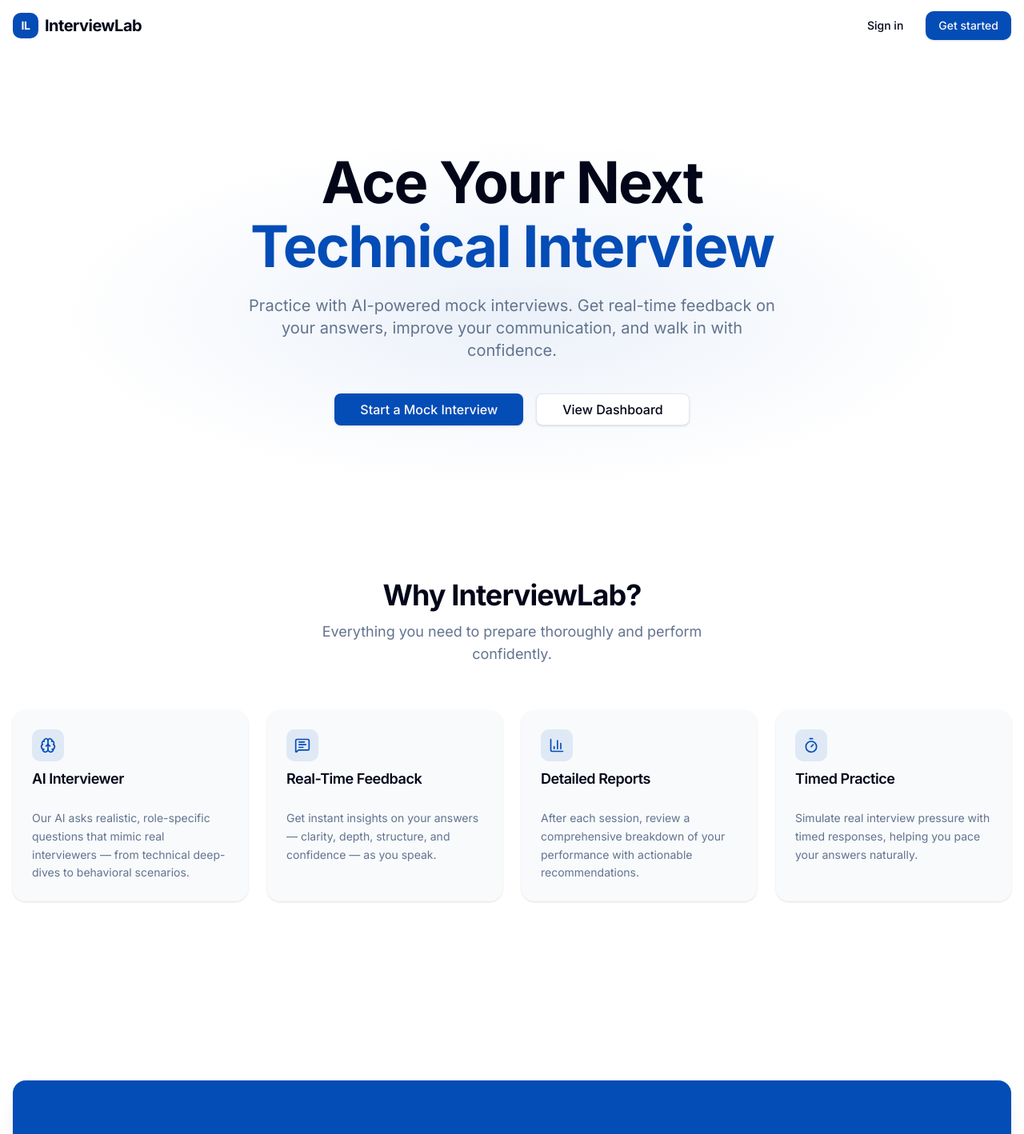
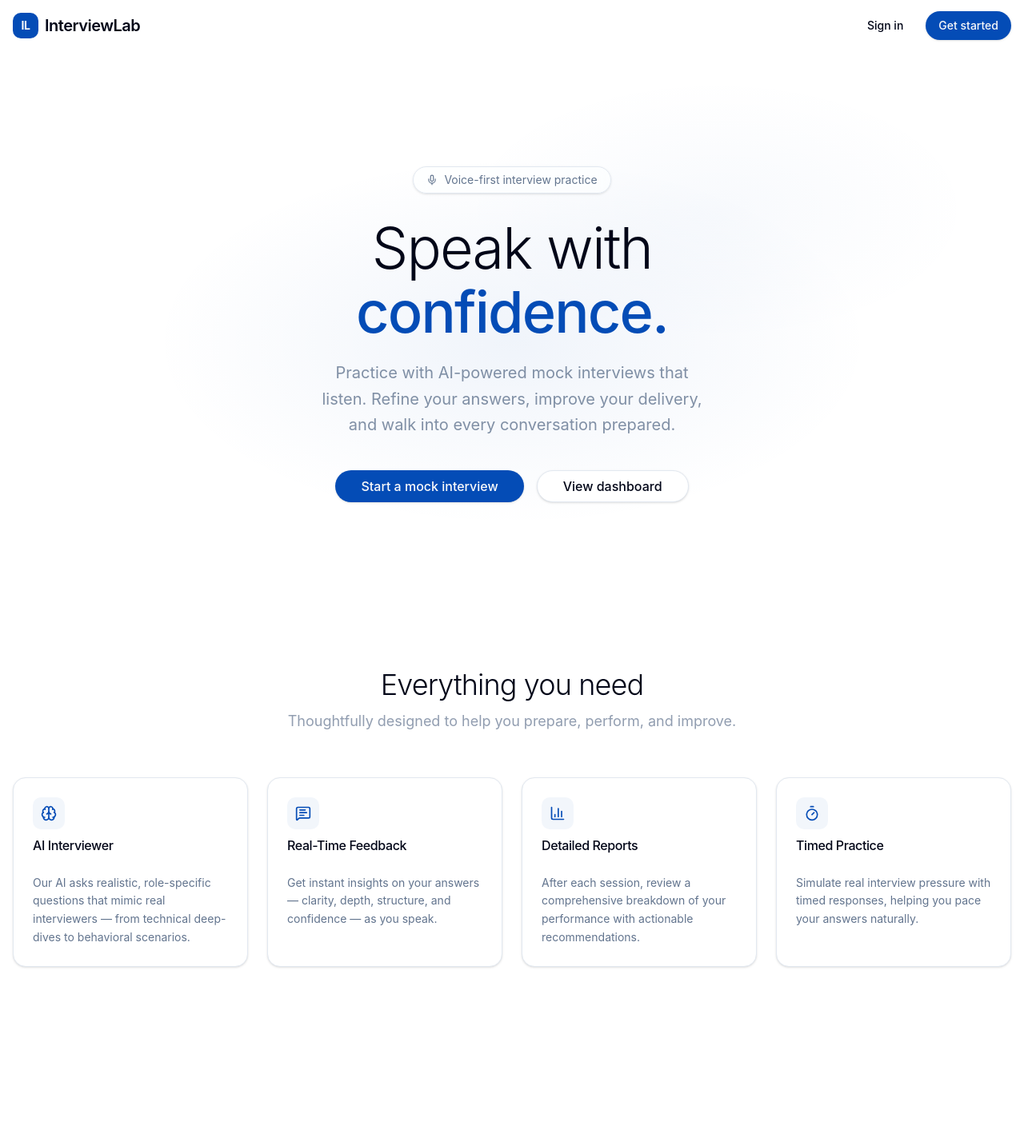
Before and after one commit to Izzy678/interviewlab, a React (Vite) app: page / in a window 1280 px wide. Shown: the top 1418 px of the page at 80% size. Built offline with nearby package versions, Linux system fonts and the light colour scheme.

Commit message:
conductor-sync-2026-08-07--04-36-42

```diff
--- a/index.html
+++ b/index.html
@@ -2,13 +2,13 @@
 <html lang="en">
   <head>
     <meta charset="UTF-8" />
-    <link rel="icon" type="image/svg+xml" href="/nativelyai.svg" />
     <meta name="viewport" content="width=device-width, initial-scale=1.0" />
-    <title>InterviewLab — Ace Your Technical Interview</title>
-    <meta name="description" content="Practice with AI-powered mock interviews. Get real-time feedback and improve your interview skills." />
+    <meta name="theme-color" content="#f6f7f7" />
+    <title>InterviewLab — Practice the interview before it matters</title>
+    <meta name="description" content="Enter a private interview studio, speak naturally, and practice the role before it matters." />
     <link rel="preconnect" href="https://fonts.googleapis.com" />
     <link rel="preconnect" href="https://fonts.gstatic.com" crossorigin />
-    <link href="https://fonts.googleapis.com/css2?family=Inter:ital,opsz,wght@0,14..32,400..800;1,14..32,400..800&display=swap" rel="stylesheet" />
+    <link href="https://fonts.googleapis.com/css2?family=DM+Sans:wght@400;500;600;700&family=Newsreader:opsz,wght@6..72,400;6..72,500;6..72,600&display=swap" rel="stylesheet" />
   </head>
   <body>
     <div id="root"></div>
--- a/src/App.tsx
+++ b/src/App.tsx
@@ -7,6 +7,7 @@ import SignIn from "@/pages/SignIn";
 import SignUp from "@/pages/SignUp";
 import Dashboard from "@/pages/Dashboard";
 import InterviewSetup from "@/pages/InterviewSetup";
+import PreparingRoom from "@/pages/PreparingRoom";
 import InterviewSession from "@/pages/InterviewSession";
 import InterviewReport from "@/pages/InterviewReport";
 import InterviewPlan from "@/pages/InterviewPlan";
@@ -26,6 +27,7 @@ export default function App() {
             <Route element={<AppLayout />}>
               <Route path="/dashboard" element={<Dashboard />} />
               <Route path="/setup" element={<InterviewSetup />} />
+              <Route path="/preparing" element={<PreparingRoom />} />
               <Route path="/plan" element={<InterviewPlan />} />
               <Route path="/report/:id" element={<InterviewReport />} />
             </Route>
--- a/src/components/landing/FeaturesSection.tsx
+++ b/src/components/landing/FeaturesSection.tsx
@@ -7,9 +7,9 @@ import {
 import {
   Card,
   CardContent,
+  CardDescription,
   CardHeader,
   CardTitle,
-  CardDescription,
 } from "@/components/ui/card";
 
 const features = [
@@ -43,25 +43,27 @@ export function FeaturesSection() {
   return (
     <section className="py-20 md:py-28">
       <div className="container mx-auto px-4">
-        <div className="text-center mb-14">
-          <h2 className="text-3xl font-bold tracking-tight sm:text-4xl">
-            Why InterviewLab?
+        <div className="mb-14 text-center">
+          <h2 className="text-3xl font-light tracking-tight sm:text-4xl">
+            Everything you need
           </h2>
-          <p className="mt-3 text-muted-foreground text-lg max-w-xl mx-auto">
-            Everything you need to prepare thoroughly and perform confidently.
+          <p className="mx-auto mt-3 max-w-xl text-lg text-muted-foreground/70">
+            Thoughtfully designed to help you prepare, perform, and improve.
           </p>
         </div>
         <div className="grid gap-6 sm:grid-cols-2 lg:grid-cols-4">
           {features.map((feature) => (
             <Card
               key={feature.title}
-              className="border-0 bg-muted/50 shadow-sm hover:shadow-md transition-shadow"
+              className="border bg-card shadow-sm transition-all duration-200 hover:shadow-md"
             >
               <CardHeader>
-                <div className="w-10 h-10 rounded-lg bg-primary/10 flex items-center justify-center mb-2">
+                <div className="mb-2 flex h-10 w-10 items-center justify-center rounded-lg bg-primary/5">
                   <feature.icon className="h-5 w-5 text-primary" />
                 </div>
-                <CardTitle className="text-lg">{feature.title}</CardTitle>
+                <CardTitle className="text-base font-medium">
+                  {feature.title}
+                </CardTitle>
               </CardHeader>
               <CardContent>
                 <CardDescription className="text-sm leading-relaxed">
--- a/src/components/landing/HeroSection.tsx
+++ b/src/components/landing/HeroSection.tsx
@@ -1,29 +1,46 @@
 import { Link } from "react-router-dom";
 import { Button } from "@/components/ui/button";
+import { Mic } from "lucide-react";
 
 export function HeroSection() {
   return (
-    <section className="relative overflow-hidden pb-20 pt-16 md:pt-24 lg:pt-32">
-      {/* Background gradient */}
-      <div className="absolute inset-0 -z-10 bg-[radial-gradient(45%_40%_at_50%_60%,oklch(0.45_0.18_260/8%),transparent)]" />
+    <section className="relative overflow-hidden pb-24 pt-16 md:pt-28 lg:pt-36">
+      {/* Soft background glow */}
+      <div className="absolute inset-0 -z-10 bg-[radial-gradient(35%_35%_at_50%_55%,oklch(0.45_0.18_260/6%),transparent)]" />
+      <div className="absolute inset-0 -z-10 bg-[radial-gradient(25%_25%_at_70%_30%,oklch(0.45_0.18_260/3%),transparent)]" />
 
       <div className="container mx-auto px-4 text-center">
-        <div className="mx-auto max-w-3xl">
-          <h1 className="text-4xl font-bold tracking-tight sm:text-5xl md:text-6xl lg:text-7xl">
-            Ace Your Next
-            <span className="block text-primary mt-2">Technical Interview</span>
+        {/* Voice-first pill badge */}
+        <div className="mx-auto flex w-fit items-center gap-2 rounded-full border bg-background/50 px-4 py-1.5 text-sm text-muted-foreground shadow-sm backdrop-blur-sm">
+          <Mic className="h-3.5 w-3.5" />
+          <span>Voice-first interview practice</span>
+        </div>
+
+        <div className="mx-auto mt-8 max-w-4xl">
+          <h1 className="text-balance text-4xl font-light tracking-tight sm:text-5xl md:text-6xl lg:text-7xl">
+            Speak with
+            <span className="mt-2 block font-medium text-primary">confidence.</span>
           </h1>
-          <p className="mt-6 text-lg text-muted-foreground md:text-xl max-w-2xl mx-auto">
-            Practice with AI-powered mock interviews. Get real-time feedback on
-            your answers, improve your communication, and walk in with
-            confidence.
+          <p className="mx-auto mt-6 max-w-2xl text-balance text-lg leading-relaxed text-muted-foreground/80 md:text-xl">
+            Practice with AI-powered mock interviews that listen. Refine your
+            answers, improve your delivery, and walk into every conversation
+            prepared.
           </p>
-          <div className="mt-10 flex flex-col sm:flex-row items-center justify-center gap-4">
-            <Button asChild size="lg" className="text-base px-8">
-              <Link to="/setup">Start a Mock Interview</Link>
+          <div className="mt-10 flex flex-col items-center justify-center gap-4 sm:flex-row">
+            <Button
+              asChild
+              size="lg"
+              className="rounded-full px-8 text-base"
+            >
+              <Link to="/setup">Start a mock interview</Link>
             </Button>
-            <Button asChild variant="outline" size="lg" className="text-base px-8">
-              <Link to="/dashboard">View Dashboard</Link>
+            <Button
+              asChild
+              variant="outline"
+              size="lg"
+              className="rounded-full px-8 text-base"
+            >
+              <Link to="/dashboard">View dashboard</Link>
             </Button>
           </div>
         </div>
--- a/src/pages/Landing.tsx
+++ b/src/pages/Landing.tsx
@@ -12,12 +12,15 @@ export default function Landing() {
   return (
     <div className="min-h-screen">
       <header className="container mx-auto flex h-16 items-center justify-between px-4">
-        <div className="flex items-center gap-2 font-bold text-xl tracking-tight">
-          <span className="bg-primary text-primary-foreground rounded-lg w-8 h-8 flex items-center justify-center text-sm font-bold">
+        <Link
+          to="/"
+          className="flex items-center gap-2 text-xl font-semibold tracking-tight"
+        >
+          <span className="flex h-8 w-8 items-center justify-center rounded-lg bg-primary text-sm font-bold text-primary-foreground">
             IL
           </span>
           <span className="hidden sm:inline">InterviewLab</span>
-        </div>
+        </Link>
         <nav className="flex items-center gap-3">
           {loading ? null : user ? (
             <Button asChild>
@@ -28,7 +31,7 @@ export default function Landing() {
               <Button variant="ghost" asChild>
                 <Link to="/signin">Sign in</Link>
               </Button>
-              <Button asChild>
+              <Button asChild className="rounded-full">
                 <Link to="/signup">Get started</Link>
               </Button>
             </>
@@ -38,7 +41,7 @@ export default function Landing() {
       <HeroSection />
       <FeaturesSection />
       <CtaSection />
-      <footer className="border-t py-6 text-center text-sm text-muted-foreground">
+      <footer className="border-t py-6 text-center text-sm text-muted-foreground/60">
         &copy; {new Date().getFullYear()} InterviewLab. All rights reserved.
       </footer>
     </div>
--- a/src/pages/SignIn.tsx
+++ b/src/pages/SignIn.tsx
@@ -2,7 +2,14 @@ import { useState, type FormEvent } from "react";
 import { Link, useNavigate, useLocation } from "react-router-dom";
 import { useAuth } from "@/contexts/AuthContext";
 import { Button } from "@/components/ui/button";
-import { Card, CardContent, CardDescription, CardFooter, CardHeader, CardTitle } from "@/components/ui/card";
+import {
+  Card,
+  CardContent,
+  CardDescription,
+  CardFooter,
+  CardHeader,
+  CardTitle,
+} from "@/components/ui/card";
 
 export default function SignIn() {
   const [email, setEmail] = useState("");
@@ -33,14 +40,20 @@ export default function SignIn() {
 
   return (
     <div className="flex min-h-screen items-center justify-center px-4">
-      <Card className="w-full max-w-sm">
-        <CardHeader className="text-center">
-          <Link to="/" className="mx-auto mb-2 flex items-center gap-2 font-bold text-xl tracking-tight">
-            <span className="bg-primary text-primary-foreground rounded-lg w-8 h-8 flex items-center justify-center text-sm font-bold">
+      <div className="w-full max-w-sm">
+        <div className="mb-8 text-center">
+          <Link
+            to="/"
+            className="inline-flex items-center gap-2 text-xl font-semibold tracking-tight"
+          >
+            <span className="flex h-8 w-8 items-center justify-center rounded-lg bg-primary text-sm font-bold text-primary-foreground">
               IL
             </span>
             InterviewLab
           </Link>
+        </div>
+        <Card className="border shadow-sm">
+          <CardHeader className="text-center">
             <CardTitle className="text-xl">Welcome back</CardTitle>
             <CardDescription>Sign in to your account</CardDescription>
           </CardHeader>
@@ -88,8 +101,12 @@ export default function SignIn() {
               </div>
             </CardContent>
             <CardFooter className="flex flex-col gap-4">
-            <Button type="submit" className="w-full" disabled={submitting}>
-              {submitting ? "Signing in…" : "Sign in"}
+              <Button
+                type="submit"
+                className="w-full rounded-full"
+                disabled={submitting}
+              >
+                {submitting ? "Signing in\u2026" : "Sign in"}
               </Button>
               <p className="text-center text-sm text-muted-foreground">
                 Don&apos;t have an account?{" "}
@@ -104,5 +121,6 @@ export default function SignIn() {
           </form>
         </Card>
       </div>
+    </div>
   );
 }
--- a/src/pages/SignUp.tsx
+++ b/src/pages/SignUp.tsx
@@ -2,7 +2,14 @@ import { useState, type FormEvent } from "react";
 import { Link, useNavigate } from "react-router-dom";
 import { useAuth } from "@/contexts/AuthContext";
 import { Button } from "@/components/ui/button";
-import { Card, CardContent, CardDescription, CardFooter, CardHeader, CardTitle } from "@/components/ui/card";
+import {
+  Card,
+  CardContent,
+  CardDescription,
+  CardFooter,
+  CardHeader,
+  CardTitle,
+} from "@/components/ui/card";
 
 export default function SignUp() {
   const [name, setName] = useState("");
@@ -38,11 +45,12 @@ export default function SignUp() {
   if (success) {
     return (
       <div className="flex min-h-screen items-center justify-center px-4">
-        <Card className="w-full max-w-sm">
+        <div className="w-full max-w-sm">
+          <Card className="border shadow-sm">
             <CardHeader className="text-center">
               <CardTitle className="text-xl">Account created!</CardTitle>
               <CardDescription>
-              Welcome to InterviewLab. Redirecting you…
+                Welcome to InterviewLab. Redirecting you\u2026
               </CardDescription>
             </CardHeader>
             <CardContent className="text-center">
@@ -50,19 +58,26 @@ export default function SignUp() {
             </CardContent>
           </Card>
         </div>
+      </div>
     );
   }
 
   return (
     <div className="flex min-h-screen items-center justify-center px-4">
-      <Card className="w-full max-w-sm">
-        <CardHeader className="text-center">
-          <Link to="/" className="mx-auto mb-2 flex items-center gap-2 font-bold text-xl tracking-tight">
-            <span className="bg-primary text-primary-foreground rounded-lg w-8 h-8 flex items-center justify-center text-sm font-bold">
+      <div className="w-full max-w-sm">
+        <div className="mb-8 text-center">
+          <Link
+            to="/"
+            className="inline-flex items-center gap-2 text-xl font-semibold tracking-tight"
+          >
+            <span className="flex h-8 w-8 items-center justify-center rounded-lg bg-primary text-sm font-bold text-primary-foreground">
               IL
             </span>
             InterviewLab
           </Link>
+        </div>
+        <Card className="border shadow-sm">
+          <CardHeader className="text-center">
             <CardTitle className="text-xl">Create an account</CardTitle>
             <CardDescription>
               Enter your details to get started
@@ -129,8 +144,12 @@ export default function SignUp() {
               </div>
             </CardContent>
             <CardFooter className="flex flex-col gap-4">
-            <Button type="submit" className="w-full" disabled={submitting}>
-              {submitting ? "Creating account…" : "Create account"}
+              <Button
+                type="submit"
+                className="w-full rounded-full"
+                disabled={submitting}
+              >
+                {submitting ? "Creating account\u2026" : "Create account"}
               </Button>
               <p className="text-center text-sm text-muted-foreground">
                 Already have an account?{" "}
@@ -145,5 +164,6 @@ export default function SignUp() {
           </form>
         </Card>
       </div>
+    </div>
   );
 }
```
Also changed, not shown: src/components/landing/CtaSection.tsx (+7 -8 lines). Lines whose indentation alone changed are shown as unchanged.
